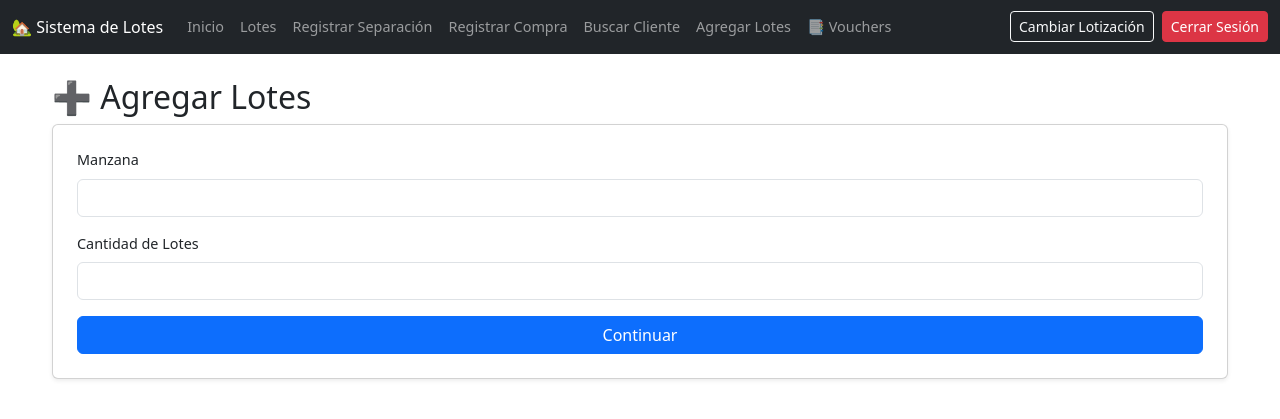
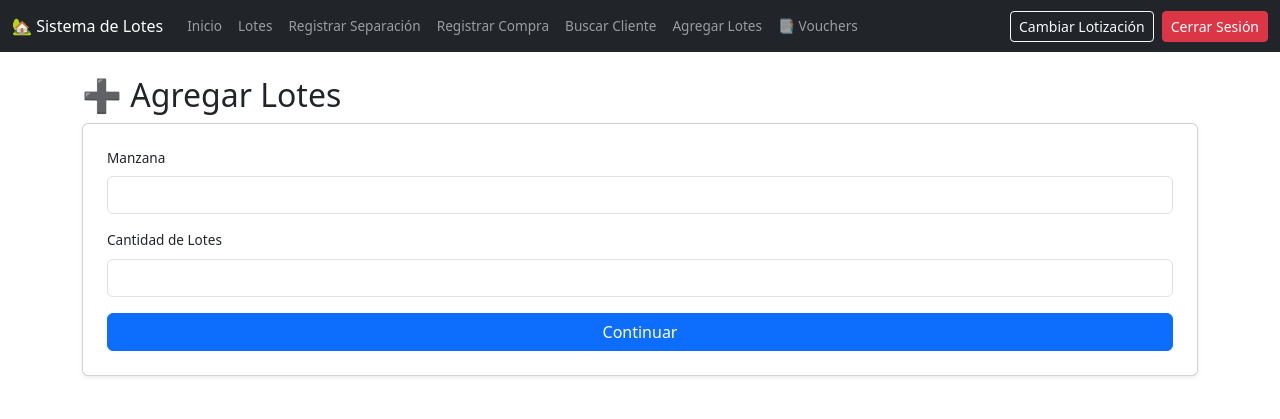
Before and after one commit to beli240392-maker/Hello_world, a Flask app: page /agregar_lotes in a window 1280 px wide. Shown: the top 419 px of the page. Run offline with Flask 3, Linux system fonts and the light colour scheme; the visitor is signed in with stand-in values (Sample User, id 1).

Commit message:
Modificar Ancho de pagina

```diff
--- a/templates/base.html
+++ b/templates/base.html
@@ -6,20 +6,15 @@
   <link href="https://cdn.jsdelivr.net/npm/bootstrap@5.3.0/dist/css/bootstrap.min.css" rel="stylesheet">
 
   <style>
-    /* 🔹 Reducir un poco el tamaño de letra general */
+    /* 🔹 Reducir tamaño de texto */
     body {
-      font-size: 0.9rem;
+      font-size: 0.85rem;
     }
-    /* 🔹 Limitar el ancho máximo del contenido */
-    .container {
-      max-width: 1200px;  /* Ajusta este valor: 1140px, 1200px, etc */
-    }
-    /* 🔹 Mejorar visibilidad de la barra de navegación */
     .navbar-brand {
       font-size: 1rem;
     }
     .nav-link {
-      font-size: 0.9rem;
+      font-size: 0.85rem;
     }
   </style>
 </head>
@@ -69,7 +64,8 @@
   </nav>
   {% endif %}
 
-  <div class="container">
+  <!-- 🔹 Aquí cambiamos container por container-lg -->
+  <div class="container-lg">
     {% with messages = get_flashed_messages(with_categories=true) %}
       {% if messages %}
         {% for category, message in messages %}
```
